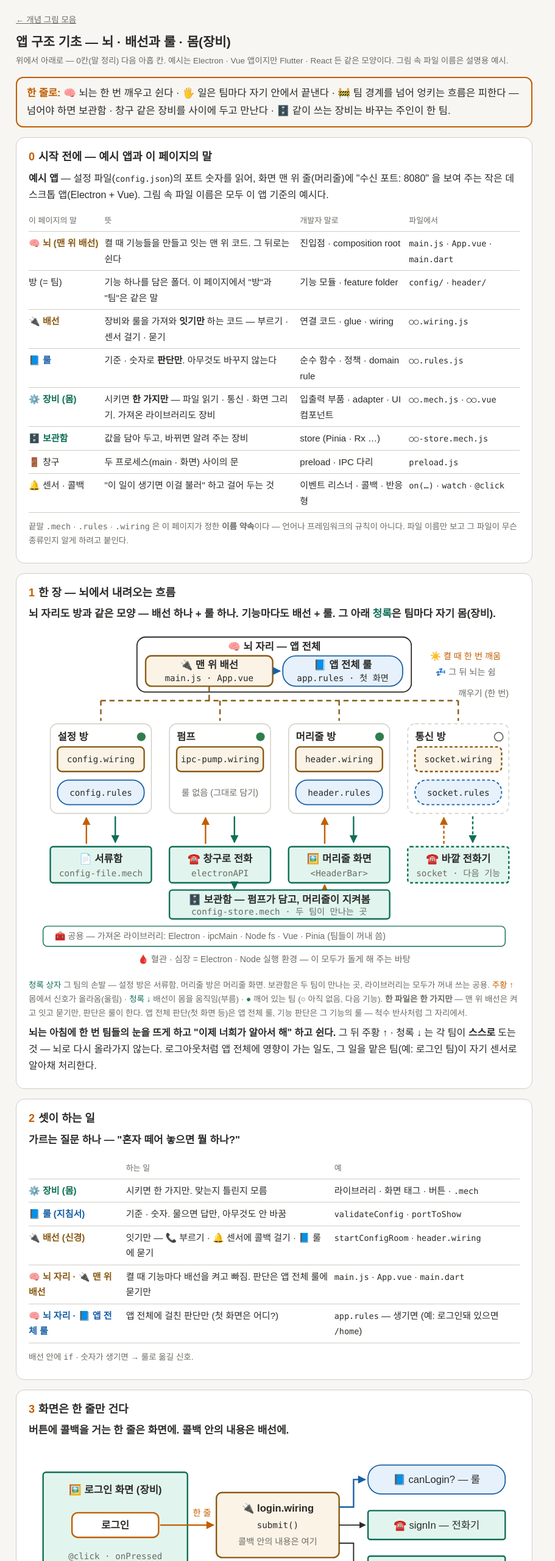
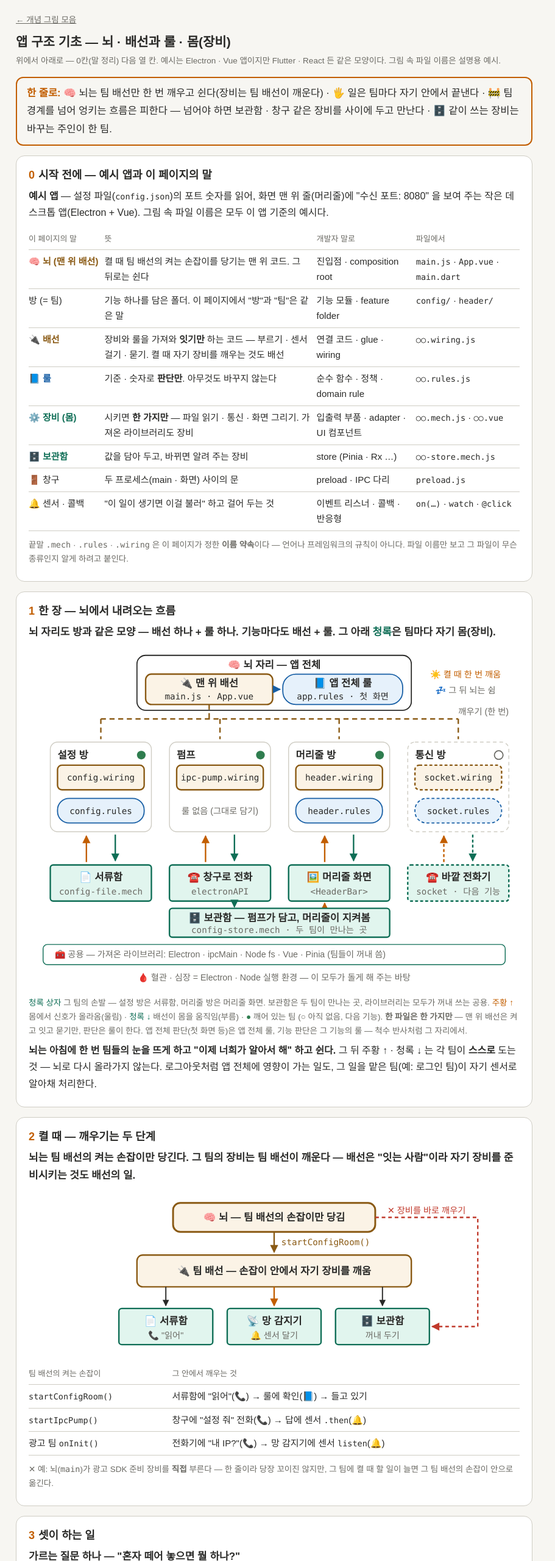
Before and after one commit to ywlee-dev/ywlee-dev.github.io, a plain HTML site: page app-structure/index.html in a window 1280 px wide. Shown: the top 2560 px of the page at 61% size, without its empty margins (0-911 px from the left). Drawn offline with Linux system fonts and the light colour scheme.

Commit message:
앱 구조 기초 — 2칸 "켤 때 깨우기는 두 단계" 더함, 신호 다섯으로
Co-Authored-By: Claude Opus 5.5 <noreply@anthropic.com>

```diff
--- a/app-structure/index.html
+++ b/app-structure/index.html
@@ -83,9 +83,9 @@
 
 <p class="sub" style="margin:0 0 6px"><a href="../">← 개념 그림 모음</a></p>
 <h1>앱 구조 기초 — 뇌 · 배선과 룰 · 몸(장비)</h1>
-<div class="sub">위에서 아래로 — 0칸(말 정리) 다음 아홉 칸. 예시는 Electron · Vue 앱이지만 Flutter · React 든 같은 모양이다. 그림 속 파일 이름은 설명용 예시.</div>
+<div class="sub">위에서 아래로 — 0칸(말 정리) 다음 열 칸. 예시는 Electron · Vue 앱이지만 Flutter · React 든 같은 모양이다. 그림 속 파일 이름은 설명용 예시.</div>
 
-<div class="motto"><b>한 줄로:</b> 🧠 뇌는 한 번 깨우고 쉰다 · 🖐 일은 팀마다 자기 안에서 끝낸다 · 🚧 팀 경계를 넘어 엉키는 흐름은 피한다 — 넘어야 하면 보관함 · 창구 같은 장비를 사이에 두고 만난다 · 🗄️ 같이 쓰는 장비는 바꾸는 주인이 한 팀.</div>
+<div class="motto"><b>한 줄로:</b> 🧠 뇌는 팀 배선만 한 번 깨우고 쉰다(장비는 팀 배선이 깨운다) · 🖐 일은 팀마다 자기 안에서 끝낸다 · 🚧 팀 경계를 넘어 엉키는 흐름은 피한다 — 넘어야 하면 보관함 · 창구 같은 장비를 사이에 두고 만난다 · 🗄️ 같이 쓰는 장비는 바꾸는 주인이 한 팀.</div>
 
 <!-- 0 -->
 <section>
@@ -93,9 +93,9 @@
   <p><b>예시 앱</b> — 설정 파일(<code>config.json</code>)의 포트 숫자를 읽어, 화면 맨 위 줄(머리줄)에 "수신 포트: 8080" 을 보여 주는 작은 데스크톱 앱(Electron + Vue). 그림 속 파일 이름은 모두 이 앱 기준의 예시다.</p>
   <div class="tbl"><table class="sig">
     <tr><th>이 페이지의 말</th><th>뜻</th><th>개발자 말로</th><th>파일에서</th></tr>
-    <tr><td class="w">🧠 뇌 (맨 위 배선)</td><td>켤 때 기능들을 만들고 잇는 맨 위 코드. 그 뒤로는 쉰다</td><td>진입점 · composition root</td><td><code>main.js</code> · <code>App.vue</code> · <code>main.dart</code></td></tr>
+    <tr><td class="w">🧠 뇌 (맨 위 배선)</td><td>켤 때 팀 배선의 켜는 손잡이를 당기는 맨 위 코드. 그 뒤로는 쉰다</td><td>진입점 · composition root</td><td><code>main.js</code> · <code>App.vue</code> · <code>main.dart</code></td></tr>
     <tr><td>방 (= 팀)</td><td>기능 하나를 담은 폴더. 이 페이지에서 "방"과 "팀"은 같은 말</td><td>기능 모듈 · feature folder</td><td><code>config/</code> · <code>header/</code></td></tr>
-    <tr><td class="w">🔌 배선</td><td>장비와 룰을 가져와 <b>잇기만</b> 하는 코드 — 부르기 · 센서 걸기 · 묻기</td><td>연결 코드 · glue · wiring</td><td><code>○○.wiring.js</code></td></tr>
+    <tr><td class="w">🔌 배선</td><td>장비와 룰을 가져와 <b>잇기만</b> 하는 코드 — 부르기 · 센서 걸기 · 묻기. 켤 때 자기 장비를 깨우는 것도 배선</td><td>연결 코드 · glue · wiring</td><td><code>○○.wiring.js</code></td></tr>
     <tr><td class="r">📘 룰</td><td>기준 · 숫자로 <b>판단만</b>. 아무것도 바꾸지 않는다</td><td>순수 함수 · 정책 · domain rule</td><td><code>○○.rules.js</code></td></tr>
     <tr><td class="e">⚙️ 장비 (몸)</td><td>시키면 <b>한 가지만</b> — 파일 읽기 · 통신 · 화면 그리기. 가져온 라이브러리도 장비</td><td>입출력 부품 · adapter · UI 컴포넌트</td><td><code>○○.mech.js</code> · <code>○○.vue</code></td></tr>
     <tr><td class="e">🗄️ 보관함</td><td>값을 담아 두고, 바뀌면 알려 주는 장비</td><td>store (Pinia · Rx …)</td><td><code>○○-store.mech.js</code></td></tr>
@@ -171,16 +171,52 @@
   <p><b>뇌는 아침에 한 번 팀들의 눈을 뜨게 하고 "이제 너희가 알아서 해" 하고 쉰다.</b> 그 뒤 주황 ↑ · 청록 ↓ 는 각 팀이 <b>스스로</b> 도는 것 — 뇌로 다시 올라가지 않는다. 로그아웃처럼 앱 전체에 영향이 가는 일도, 그 일을 맡은 팀(예: 로그인 팀)이 자기 센서로 알아채 처리한다.</p>
 </section>
 
-<!-- 2 -->
+<!-- 2 깨우기 -->
 <section>
-  <h2><span class="no">2</span>셋이 하는 일</h2>
+  <h2><span class="no">2</span>켤 때 — 깨우기는 두 단계</h2>
+  <p class="key">뇌는 팀 배선의 켜는 손잡이만 당긴다. 그 팀의 장비는 팀 배선이 깨운다 — 배선은 "잇는 사람"이라 자기 장비를 준비시키는 것도 배선의 일.</p>
+  <div class="fig"><svg viewBox="0 0 680 222" role="img" aria-label="뇌가 팀 배선의 손잡이를 당기고, 팀 배선이 자기 장비를 부르고 센서를 달고 꺼내 둔다. 뇌가 팀 장비를 바로 깨우는 길은 금지">
+    <rect class="g-wire" x="200" y="10" width="280" height="40" rx="10" style="stroke-width:2.5"/>
+    <text class="b" x="340" y="30">🧠 뇌 — 팀 배선의 손잡이만 당김</text>
+    <path class="ln-wire" d="M340 50 L340 78" marker-end="url(#ah)"/>
+    <text class="c l" x="350" y="64" style="fill:var(--wire)">startConfigRoom()</text>
+
+    <rect class="g-wire" x="150" y="82" width="380" height="44" rx="8"/>
+    <text class="b" x="340" y="104">🔌 팀 배선 — 손잡이 안에서 자기 장비를 깨움</text>
+    <path class="ln-call" d="M190 126 L190 152" marker-end="url(#ah)"/>
+    <path class="ln-up" d="M340 126 L340 152" marker-end="url(#ah)"/>
+    <path class="ln-call" d="M490 126 L490 152" marker-end="url(#ah)"/>
+
+    <rect class="g-mech" x="125" y="156" width="130" height="50" rx="4"/>
+    <text class="b" x="190" y="173">📄 서류함</text><text class="s" x="190" y="193">📞 "읽어"</text>
+    <rect class="g-mech" x="275" y="156" width="130" height="50" rx="4"/>
+    <text class="b" x="340" y="173">📡 망 감지기</text><text class="s" x="340" y="193">🔔 센서 달기</text>
+    <rect class="g-mech" x="425" y="156" width="130" height="50" rx="4"/>
+    <text class="b" x="490" y="173">🗄️ 보관함</text><text class="s" x="490" y="193">꺼내 두기</text>
+
+    <path d="M480 30 L622 30 L622 181 L559 181" style="stroke:var(--bad);stroke-width:2;fill:none;stroke-dasharray:5 4" marker-end="url(#ah)"/>
+    <text class="s" x="551" y="20" style="fill:var(--bad)">✕ 장비를 바로 깨우기</text>
+  </svg></div>
+  <p class="swipe">↔ 그림을 옆으로 밀어 보세요</p>
+  <div class="tbl"><table class="sig">
+    <tr><th>팀 배선의 켜는 손잡이</th><th>그 안에서 깨우는 것</th></tr>
+    <tr><td><code>startConfigRoom()</code></td><td>서류함에 "읽어"(📞) → 룰에 확인(📘) → 들고 있기</td></tr>
+    <tr><td><code>startIpcPump()</code></td><td>창구에 "설정 줘" 전화(📞) → 답에 센서 <code>.then</code>(🔔)</td></tr>
+    <tr><td>광고 팀 <code>onInit()</code></td><td>전화기에 "내 IP?"(📞) → 망 감지기에 센서 <code>listen</code>(🔔)</td></tr>
+  </table></div>
+  <p class="sub">✕ 예: 뇌(<code>main</code>)가 광고 SDK 준비 장비를 <b>직접</b> 부른다 — 한 줄이라 당장 꼬이진 않지만, 그 팀에 켤 때 할 일이 늘면 그 팀 배선의 손잡이 안으로 옮긴다.</p>
+</section>
+
+<!-- 3 -->
+<section>
+  <h2><span class="no">3</span>셋이 하는 일</h2>
   <p class="key">가르는 질문 하나 — "혼자 떼어 놓으면 뭘 하나?"</p>
   <div class="tbl"><table>
     <tr><th></th><th>하는 일</th><th>예</th></tr>
     <tr><td class="e">⚙️ 장비 (몸)</td><td>시키면 한 가지만. 맞는지 틀린지 모름</td><td>라이브러리 · 화면 태그 · 버튼 · <code>.mech</code></td></tr>
     <tr><td class="r">📘 룰 (지침서)</td><td>기준 · 숫자. 물으면 답만, 아무것도 안 바꿈</td><td><code>validateConfig</code> · <code>portToShow</code></td></tr>
     <tr><td class="w">🔌 배선 (신경)</td><td>잇기만 — 📞 부르기 · 🔔 센서에 콜백 걸기 · 📘 룰에 묻기</td><td><code>startConfigRoom</code> · <code>header.wiring</code></td></tr>
-    <tr><td class="w">🧠 뇌 자리 · 🔌 맨 위 배선</td><td>켤 때 기능마다 배선을 켜고 빠짐. 판단은 앱 전체 룰에 묻기만</td><td><code>main.js</code> · <code>App.vue</code> · <code>main.dart</code></td></tr>
+    <tr><td class="w">🧠 뇌 자리 · 🔌 맨 위 배선</td><td>켤 때 팀 배선의 손잡이만 당기고 빠짐. 판단은 앱 전체 룰에 묻기만</td><td><code>main.js</code> · <code>App.vue</code> · <code>main.dart</code></td></tr>
     <tr><td class="r">🧠 뇌 자리 · 📘 앱 전체 룰</td><td>앱 전체에 걸친 판단만 (첫 화면은 어디?)</td><td><code>app.rules</code> — 생기면 (예: 로그인돼 있으면 <code>/home</code>)</td></tr>
   </table></div>
   <p class="sub">배선 안에 <code>if</code> · 숫자가 생기면 → 룰로 옮길 신호.</p>
@@ -188,7 +224,7 @@
 
 <!-- 3 -->
 <section>
-  <h2><span class="no">3</span>화면은 한 줄만 건다</h2>
+  <h2><span class="no">4</span>화면은 한 줄만 건다</h2>
   <p class="key">버튼에 콜백을 거는 한 줄은 화면에. 콜백 안의 내용은 배선에.</p>
   <div class="fig"><svg viewBox="0 0 680 200" role="img" aria-label="화면의 버튼이 한 줄로 배선의 함수를 부르고, 배선이 룰에 묻고 전화기를 부르고 다음 화면으로 보낸다">
     <rect class="g-mech" x="20" y="30" width="200" height="140" rx="4"/>
@@ -233,7 +269,7 @@ onPressed: () async {
 
 <!-- 4 장비에 붙은 작은 배선 -->
 <section>
-  <h2><span class="no">4</span>장비에 붙은 작은 배선 — 괜찮은 선</h2>
+  <h2><span class="no">5</span>장비에 붙은 작은 배선 — 괜찮은 선</h2>
   <p class="key">요즘 장비는 센서와 작은 배선을 달고 나온다(<code>Obx</code> · <code>setState</code> · <code>computed</code> · <code>watch</code>). 억지로 떼지 않아도 된다 — 세 가지만 지키면.</p>
   <div class="fig"><svg viewBox="0 0 680 212" role="img" aria-label="장비 안의 작은 배선은 판단을 룰에 묻고, 다른 팀 장비는 움직이지 않는다">
     <rect class="g-mech" x="20" y="26" width="300" height="164" rx="6" style="stroke-width:2.5"/>
@@ -267,7 +303,7 @@ onPressed: () async {
 
 <!-- 5 -->
 <section>
-  <h2><span class="no">5</span>일이 생기면 한 바퀴 — 그 팀 안에서 끝난다</h2>
+  <h2><span class="no">6</span>일이 생기면 한 바퀴 — 그 팀 안에서 끝난다</h2>
   <p class="key">울린 몸의 주인 팀이, 그 팀 안에서: 몸이 울림 → 그 팀 배선 → 그 팀 룰 → 몸이 움직임. 오른손 신호는 오른손 교차로에서.</p>
   <div class="fig"><svg viewBox="0 0 680 200" role="img" aria-label="머리줄 방 안에서 보관함이 울리고 머리줄 배선이 머리줄 룰에 물어 머리줄 화면을 그린다. 옆 설정 방은 이 신호를 처리하지 않는다">
     <rect class="g-room" x="10" y="24" width="500" height="166" rx="12" style="stroke:var(--wire);stroke-width:2"/>
@@ -299,7 +335,7 @@ onPressed: () async {
 
 <!-- 5 팀에서 팀으로 -->
 <section>
-  <h2><span class="no">6</span>팀에서 팀으로 — 만나는 장비에 내려놓는다</h2>
+  <h2><span class="no">7</span>팀에서 팀으로 — 만나는 장비에 내려놓는다</h2>
   <p class="key">한 바퀴는 같은 팀 안에서 묶는다. 팀 밖으로 갈 땐 바로 잇지 않고, 보관함 · 창구 같은 만나는 장비에 내려놓고 끝낸다.</p>
   <div class="fig"><svg viewBox="0 0 680 222" role="img" aria-label="펌프 팀 한 바퀴가 보관함에 담고, 머리줄 팀이 보관함 센서로 집어 가 자기 한 바퀴를 돈다. 펌프 팀이 머리줄 화면을 바로 움직이는 길은 금지">
     <path d="M135 40 L135 22 L545 22 L545 38" style="stroke:var(--bad);stroke-width:2;fill:none;stroke-dasharray:5 4" marker-end="url(#ah)"/>
@@ -332,7 +368,7 @@ onPressed: () async {
 
 <!-- 6 같이 쓰는 장비 -->
 <section>
-  <h2><span class="no">7</span>여러 팀이 같이 쓰는 장비</h2>
+  <h2><span class="no">8</span>여러 팀이 같이 쓰는 장비</h2>
   <p class="key">있어도 된다 — 단, 바꾸는 주인은 한 팀. 나머지는 읽거나 불러 쓰기만.</p>
   <div class="fig"><svg viewBox="0 0 680 214" role="img" aria-label="만나는 장비는 쓰기 주인 한 팀, 공용 도구는 각 팀이 불러 씀, 여러 팀이 같은 장비를 바꾸면 꼬인다">
     <rect class="g-room" x="10" y="6" width="208" height="198" rx="12" style="stroke:var(--ok);stroke-width:1.8"/>
@@ -365,7 +401,7 @@ onPressed: () async {
 
 <!-- 7 -->
 <section>
-  <h2><span class="no">8</span>무엇이 바뀌면 어디를 고치나</h2>
+  <h2><span class="no">9</span>무엇이 바뀌면 어디를 고치나</h2>
   <div class="tbl"><table>
     <tr><th>바뀐 것</th><th>고칠 곳</th></tr>
     <tr><td>기준 · 숫자 (기본 포트, 끊김 3초 → 5초)</td><td class="r">📘 룰만</td></tr>
@@ -380,8 +416,8 @@ onPressed: () async {
 
 <!-- 8 -->
 <section>
-  <h2><span class="no">9</span>경계가 무너지는 네 가지 신호</h2>
-  <p class="key">코드를 볼 때 넷 중 하나가 보이면 "경계가 무너지는 중"이다.</p>
+  <h2><span class="no">10</span>경계가 무너지는 다섯 가지 신호</h2>
+  <p class="key">코드를 볼 때 다섯 중 하나가 보이면 "경계가 무너지는 중"이다.</p>
   <div class="fig"><svg viewBox="0 0 680 210" role="img" aria-label="세 가지 신호: 뇌에 if가 는다, 남의 팀 안쪽을 import 한다, 화면 안에 전화 판단 이동이 다 있다">
     <rect class="g-room" x="10" y="6" width="208" height="198" rx="12" style="stroke:var(--bad)"/>
     <text class="b" x="114" y="24" style="fill:var(--bad)">① 뇌에 if 가 는다</text>
@@ -419,7 +455,8 @@ onPressed: () async {
     <tr><td>① 뇌에 <code>if</code> 가 는다</td><td><code>main.js</code> · <code>App.vue</code> · <code>main.dart</code> 에 기능 이름 · 기준 숫자가 보인다</td><td>그 기능의 룰로 (앱 전체 판단이면 앱 전체 룰로)</td></tr>
     <tr><td>② 남의 팀 속을 <code>import</code></td><td>A 팀 파일이 B 팀의 <code>.mech</code> · <code>.rules</code> 를 직접 가져온다</td><td>B 가 보관함에 담고 A 는 그 보관함에 센서를 단다</td></tr>
     <tr><td>③ 화면에 전화 · 판단 · 이동</td><td>화면 파일 안에 서버 호출 · <code>if</code> · 화면 이동이 같이 있다</td><td>그 팀 <code>.wiring</code> 의 함수 하나로 옮기고, 화면엔 거는 한 줄만</td></tr>
-    <tr><td>④ 여러 팀이 같은 장비를 바꾼다</td><td>두 팀 파일이 같은 보관함에 쓰거나 같은 화면을 그린다</td><td>바꾸는 주인을 한 팀으로 — 나머지는 센서 · 읽기만 (7칸)</td></tr>
+    <tr><td>④ 여러 팀이 같은 장비를 바꾼다</td><td>두 팀 파일이 같은 보관함에 쓰거나 같은 화면을 그린다</td><td>바꾸는 주인을 한 팀으로 — 나머지는 센서 · 읽기만 (8칸)</td></tr>
+    <tr><td>⑤ 뇌가 팀 장비를 직접 깨운다</td><td>뇌 파일(<code>main</code>)에 팀의 <code>.mech</code> 이름이 보인다</td><td>그 팀 배선의 켜는 손잡이 안으로 (2칸)</td></tr>
   </table></div>
   <p class="sub">한꺼번에 뜯지 않는다 — 새 코드부터 지키고, 이미 있는 코드는 그 파일을 고칠 일이 생겼을 때 나눈다.</p>
 </section>
```
